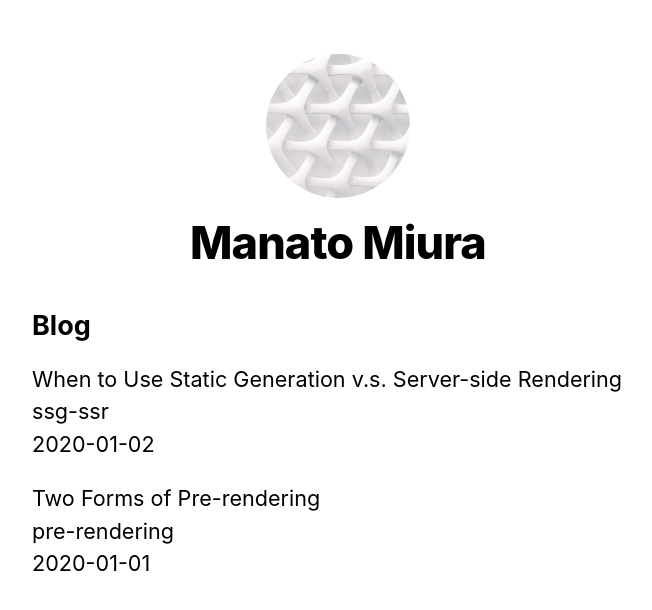
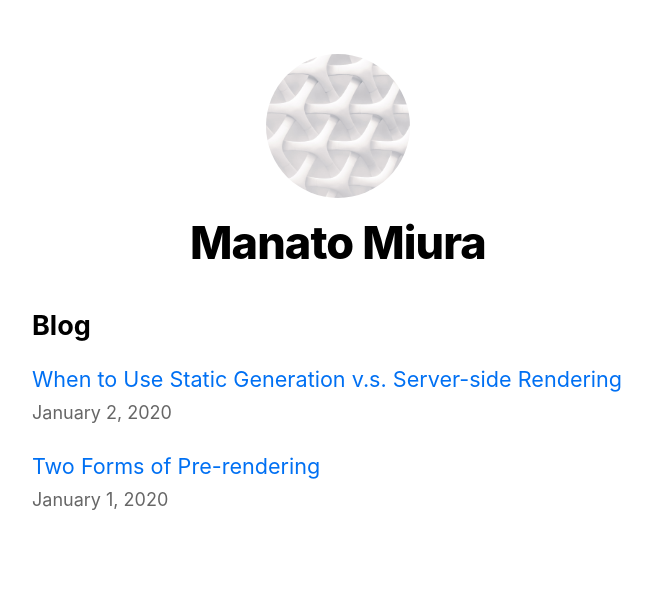
Before and after one commit to ryokiose/nextjs-blog-learn-1, a Next.js app: page / in a window 1280 px wide. Shown: the top 610 px of the page, without its empty margins (302-954 px from the left). Built offline with nearby package versions, Linux system fonts and the light colour scheme.

Commit message:
dynamic routing

```diff
--- a/pages/index.js
+++ b/pages/index.js
@@ -2,6 +2,8 @@ import Head from 'next/head';
 import Layout, { name, siteTitle } from '../components/layout';
 import utilStyles from '../styles/utils.module.css';
 import { getSortedPostsData } from '../lib/posts';
+import Link from'next/link';
+import Date from '../components/date';
 
 export async function getStaticProps() {
   const allPostsData = getSortedPostsData();
@@ -29,19 +31,19 @@ export default function Home({ allPostsData }) {
       </section>
       */}
       <Head>
-        <title>Blog - {name}</title>
+        <title>{siteTitle}</title>
       </Head>
       <section className={`${utilStyles.headingMd} ${utilStyles.padding1px}`}>
         <h2 className={utilStyles.headingLg}>Blog</h2>
         <ul className={utilStyles.list}>
           {allPostsData.map(({ id, date, title }) => (
             <li className={utilStyles.listItem} key={id}>
-              {title}
-              <br />
-              {id}
-              <br />
-              {date}
-            </li>
+            <Link href={`/posts/${id}`}>{title}</Link>
+            <br />
+            <small className={utilStyles.lightText}>
+              <Date dateString={date} />
+            </small>
+          </li>
           ))}
         </ul>
       </section>
```
